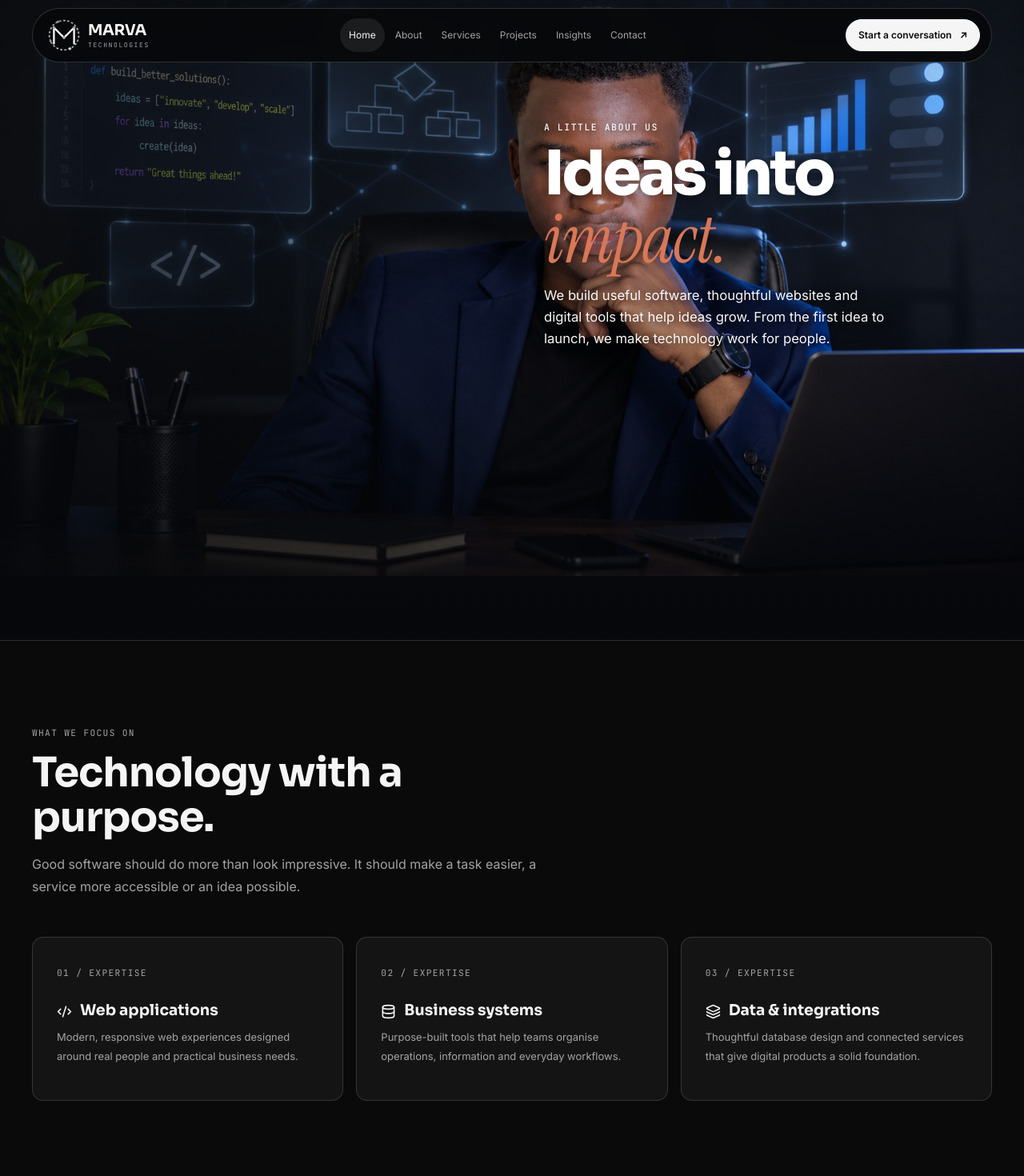
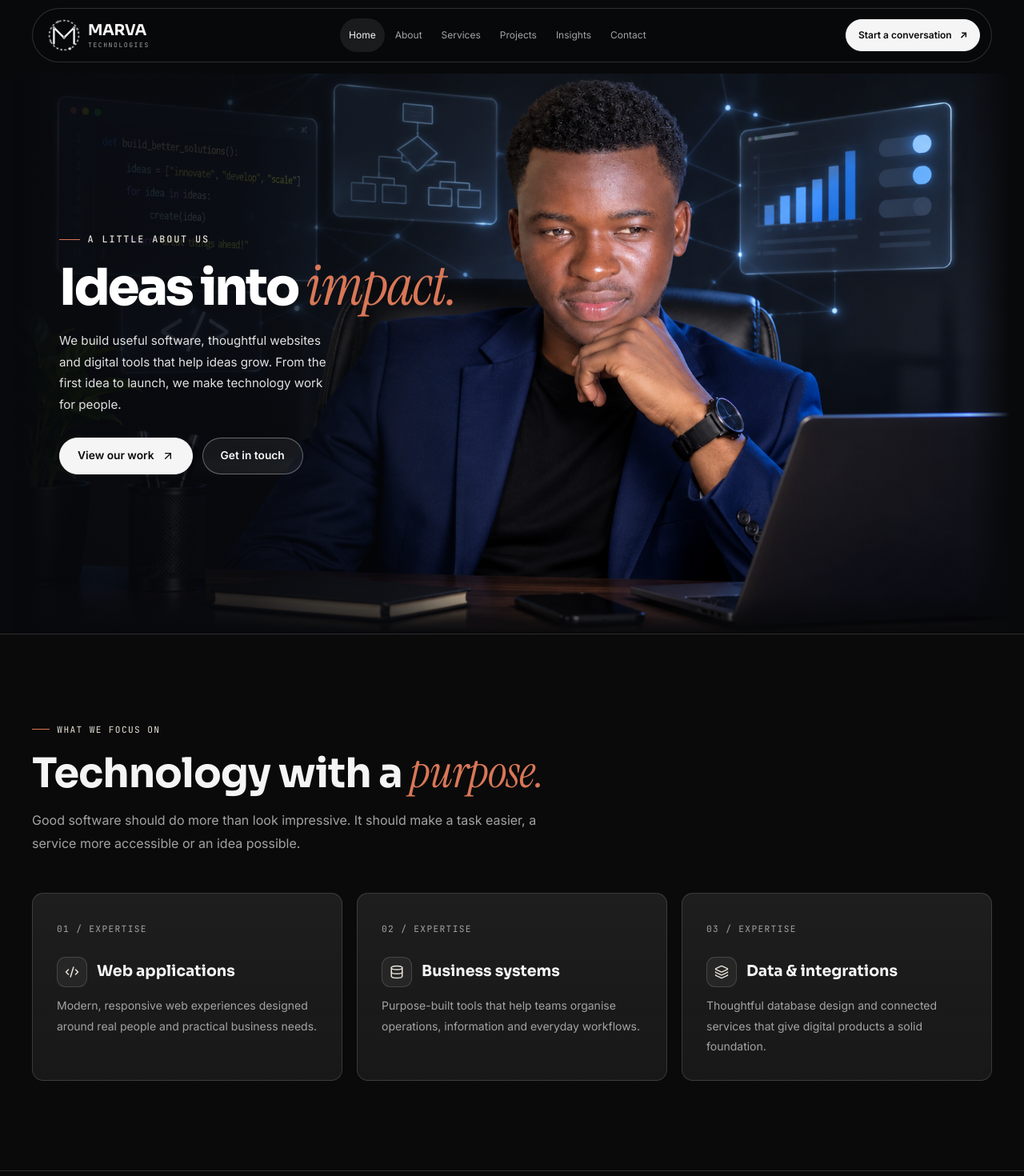
Before and after one commit to malvirn/marvatechnologies, a Next.js app: page / in a window 1280 px wide. Shown: the top 1470 px of the page at 80% size. Built offline with nearby package versions, Linux system fonts and the light colour scheme.

Commit message:
Rework hero: full uncropped image below header, copy in left half; polish homepage sections

```diff
--- a/src/app/globals.css
+++ b/src/app/globals.css
@@ -409,3 +409,143 @@ button{font:inherit}
   .hero-has-bg .intro-title { font-size: clamp(2rem, 8.2vw, 2.75rem); }
   .hero-has-bg .intro-copy { font-size: .8rem; line-height: 1.5; }
 }
+
+
+/* =====================================================================
+   HERO (current) — image sits fully below the floating header.
+   Image is shown at its natural 16:9 proportions (no crop, no zoom).
+   Copy lives in the left half and ends at the middle of the image.
+   ===================================================================== */
+.mh{
+  --mh-header-space:92px;
+  background:#08090b;
+  padding-top:var(--mh-header-space);
+  overflow:hidden;
+}
+.mh-stage{
+  position:relative;
+  container-type:inline-size;
+  width:min(100%, max(760px, calc((100svh - var(--mh-header-space) - 8px) * 1.7767)), 1672px);
+  aspect-ratio:1672 / 941;
+  margin-inline:auto;
+}
+.mh-img{
+  display:block;width:100%;height:100%;
+  object-fit:contain;image-rendering:auto;
+  user-select:none;
+}
+/* soft blend into the page on the sides and bottom */
+.mh-stage::before,.mh-stage::after{content:"";position:absolute;pointer-events:none;z-index:1}
+.mh-stage::before{inset:0;background:
+  linear-gradient(90deg,#08090b 0,rgba(8,9,11,0) 4%,rgba(8,9,11,0) 96%,#08090b 100%),
+  linear-gradient(0deg,#08090b 0,rgba(8,9,11,0) 7%)}
+.mh-shade{
+  position:absolute;inset:0;z-index:1;pointer-events:none;
+  background:linear-gradient(90deg,
+    rgba(6,8,12,.93) 0%,rgba(6,8,12,.82) 24%,rgba(6,8,12,.5) 38%,rgba(6,8,12,.14) 46%,rgba(6,8,12,0) 50%);
+}
+/* copy: from the left edge to the middle of the image */
+.mh-copy{
+  position:absolute;z-index:2;
+  left:clamp(20px,4.5cqw,72px);top:0;bottom:0;
+  width:calc(50cqw - clamp(20px,4.5cqw,72px) - 1.5cqw);
+  display:flex;flex-direction:column;justify-content:center;align-items:flex-start;
+  text-align:left;
+  animation:hero-fade-up .7s cubic-bezier(.2,.7,.2,1) both;
+}
+.mh-pretitle{
+  margin:0 0 1.1cqw;color:#E8E2D9;
+  font:500 clamp(.62rem,.95cqw,.8rem)/1.5 "JetBrains Mono",monospace;
+  letter-spacing:.16em;text-transform:uppercase;
+  display:flex;align-items:center;gap:.8em;
+}
+.mh-pretitle::before{content:"";width:2.2em;height:1px;background:#D97757}
+.mh-title{
+  margin:0;color:#fff;
+  font:800 clamp(2.1rem,5.1cqw,5.2rem)/1.02 "Sora",Arial,sans-serif;
+  letter-spacing:-.045em;text-wrap:balance;
+}
+.mh-accent{color:#D97757;font:italic 400 1.12em/1 "Instrument Serif",Georgia,serif;letter-spacing:-.02em}
+.mh-text{
+  display:grid;margin:1.6cqw 0 0;max-width:36ch;
+  color:rgba(255,255,255,.88);
+  font:400 clamp(.86rem,1.22cqw,1.1rem)/1.75 "Inter",Arial,sans-serif;
+}
+.mh-ghost,.mh-live{grid-area:1 / 1}
+.mh-ghost{visibility:hidden}
+.mh-actions{display:flex;flex-wrap:wrap;gap:12px;margin-top:2.2cqw}
+.mh-btn{
+  display:inline-flex;align-items:center;justify-content:center;gap:9px;
+  min-height:46px;padding:0 22px;border-radius:999px;
+  font:600 .86rem/1 "Inter",Arial,sans-serif;
+  transition:transform .2s,background .2s,color .2s,border-color .2s;
+}
+.mh-btn-solid{background:#F5F5F5;color:#0A0A0A;border:1px solid #F5F5F5}
+.mh-btn-solid:hover{background:#fff;transform:translateY(-2px)}
+.mh-btn-ghost{background:rgba(255,255,255,.06);color:#F5F5F5;border:1px solid rgba(255,255,255,.35);-webkit-backdrop-filter:blur(6px);backdrop-filter:blur(6px)}
+.mh-btn-ghost:hover{background:rgba(255,255,255,.14);transform:translateY(-2px)}
+
+/* phones and small tablets: picture first, full and uncropped; copy underneath */
+@media(max-width:899px){
+  .mh{--mh-header-space:84px}
+  .mh-stage{width:100%;aspect-ratio:auto;container-type:normal}
+  .mh-img{height:auto}
+  .mh-shade{display:none}
+  .mh-stage::before{background:linear-gradient(0deg,#08090b 0,rgba(8,9,11,0) 14%)}
+  .mh-copy{
+    position:relative;left:auto;top:auto;bottom:auto;width:100%;
+    padding:6px 22px 48px;margin-top:-4px;
+  }
+  .mh-pretitle{margin-bottom:12px;font-size:.7rem}
+  .mh-title{font-size:clamp(2.4rem,11vw,3.6rem)}
+  .mh-text{margin-top:16px;max-width:46ch;font-size:.96rem;line-height:1.7}
+  .mh-actions{margin-top:24px}
+}
+@media(max-width:420px){
+  .mh-actions{width:100%}
+  .mh-btn{flex:1 1 auto}
+}
+@media(prefers-reduced-motion:reduce){.mh-copy{animation:none!important}}
+
+/* =====================================================================
+   HOMEPAGE SECTIONS — polish
+   ===================================================================== */
+.section{padding:112px 0}
+.section-head .eyebrow,.project .eyebrow,.contact-band .eyebrow{display:flex;align-items:center;gap:.8em;color:#E8E2D9}
+.section-head .eyebrow::before,.project .eyebrow::before,.contact-band .eyebrow::before{content:"";width:2em;height:1px;background:#D97757}
+.section .gradient{color:#D97757;font-family:"Instrument Serif",Georgia,serif;font-style:italic;font-weight:400;font-size:1.1em;letter-spacing:-.01em}
+.cards{gap:18px}
+.card{
+  position:relative;overflow:hidden;
+  background:linear-gradient(180deg,rgba(255,255,255,.045),rgba(255,255,255,.015)),var(--surface);
+  transition:transform .3s cubic-bezier(.2,.7,.2,1),border-color .3s,box-shadow .3s;
+}
+.card::after{content:"";position:absolute;left:0;right:0;top:0;height:2px;background:linear-gradient(90deg,#D97757,transparent 70%);opacity:0;transition:opacity .3s}
+.card:hover{transform:translateY(-4px);border-color:rgba(255,255,255,.28);box-shadow:0 18px 40px rgba(0,0,0,.4)}
+.card:hover::after{opacity:1}
+.card h3 .card-icon{display:inline-grid;place-items:center;width:38px;height:38px;margin-right:12px;vertical-align:middle;border:1px solid var(--border);border-radius:11px;background:rgba(255,255,255,.05);color:#E8E2D9}
+.card h3 .card-icon svg{color:#E8E2D9!important}
+.card p{font-size:14px}
+.project{
+  background:linear-gradient(135deg,rgba(255,255,255,.05),rgba(255,255,255,.01)),var(--surface);
+  transition:border-color .3s,box-shadow .3s;
+}
+.project:hover{border-color:rgba(255,255,255,.26);box-shadow:0 22px 50px rgba(0,0,0,.4)}
+.project-visual{
+  min-height:280px;color:#E8E2D9;border:1px solid var(--border);
+  background:
+    radial-gradient(circle at 30% 25%,rgba(217,119,87,.22),transparent 55%),
+    linear-gradient(rgba(255,255,255,.04) 1px,transparent 1px) 0 0/28px 28px,
+    linear-gradient(90deg,rgba(255,255,255,.04) 1px,transparent 1px) 0 0/28px 28px,
+    #0c0d10;
+}
+.chips span{background:rgba(255,255,255,.04)}
+.btn{transition:transform .2s,background .2s,border-color .2s}
+.btn:hover{transform:translateY(-2px)}
+.secondary:hover{background:rgba(255,255,255,.08);border-color:rgba(255,255,255,.35)}
+.contact-band{
+  background:radial-gradient(ellipse at 100% 0%,rgba(217,119,87,.16),transparent 55%),var(--surface);
+}
+.footer{margin-top:24px}
+@media(max-width:899px){.section{padding:84px 0}.project{gap:28px}}
+@media(max-width:599px){.section{padding:68px 0}.card{min-height:0}}
--- a/src/app/page.tsx
+++ b/src/app/page.tsx
@@ -11,7 +11,7 @@ const services = [
 export default function Home(){return <main>
 <Hero />
 <section className="section"><div className="shell"><div className="section-head"><div className="eyebrow">What we focus on</div><h2>Technology with a <span className="gradient">purpose.</span></h2><p className="section-copy">Good software should do more than look impressive. It should make a task easier, a service more accessible or an idea possible.</p></div>
-<div className="cards">{services.map(({icon:Icon,number,title,text})=><article className="card" key={number}><small>{number} / EXPERTISE</small><h3><Icon size={19} style={{display:"inline",marginRight:10,color:"var(--accent)"}}/>{title}</h3><p>{text}</p></article>)}</div></div></section>
+<div className="cards">{services.map(({icon:Icon,number,title,text})=><article className="card" key={number}><small>{number} / EXPERTISE</small><h3><span className="card-icon"><Icon size={18}/></span>{title}</h3><p>{text}</p></article>)}</div></div></section>
 <section className="section"><div className="shell"><div className="section-head"><div className="eyebrow">Selected work</div><h2>Ideas becoming <span className="gradient">real products.</span></h2><p className="section-copy">A look at practical software projects and experiments from the Marva Technologies journey.</p></div>
 <article className="project"><div className="project-visual"><Sparkles size={74} strokeWidth={1}/></div><div><div className="eyebrow">Featured project · Completed</div><h2>Repair Management System</h2><p className="section-copy">A completed software project focused on supporting repair-workshop management. A detailed case study will be added with verified features and project screenshots.</p><div className="chips"><span>Business software</span><span>Full-stack development</span></div><Link className="btn secondary" href="/projects">View project details <ArrowUpRight size={15}/></Link></div></article></div></section>
 <section className="section"><div className="shell"><div className="contact-band"><div><div className="eyebrow">Have an idea?</div><h2>Let’s make something useful.</h2><p className="section-copy">Have a project, collaboration or opportunity in mind? Let’s talk.</p></div><Link className="btn primary" href="/contact">Get in touch <ArrowUpRight size={16}/></Link></div></div></section>
--- a/src/components/Hero.tsx
+++ b/src/components/Hero.tsx
@@ -1,21 +1,52 @@
 "use client";
 
+import Link from "next/link";
+import { ArrowUpRight } from "lucide-react";
 import { useTypewriter } from "@/hooks/useTypewriter";
 
+const INTRO =
+  "We build useful software, thoughtful websites and digital tools that help ideas grow. From the first idea to launch, we make technology work for people.";
+
 export default function Hero() {
-  const typed = useTypewriter(
-    "We build useful software, thoughtful websites and digital tools that help ideas grow. From the first idea to launch, we make technology work for people.",
-    { speed: 34 }
-  );
+  const typed = useTypewriter(INTRO, { speed: 34 });
 
   return (
-    <section className="intro-hero hero-single-image hero-has-bg" id="home" aria-label="About Marva Technologies">
-      <div className="hero-content-wrap hero-single-content">
-        <p className="hero-pretitle">A little about us</p>
-        <h1 className="intro-title">Ideas into <span className="headline-emphasis">impact.</span></h1>
-        <p className="intro-copy hero-type-copy" aria-live="polite">
-          {typed.text}<i className="typing-cursor" aria-hidden="true" />
-        </p>
+    <section className="mh" id="home" aria-label="About Marva Technologies">
+      <div className="mh-stage">
+        {/* Shown at its natural proportions: never cropped, never zoomed */}
+        <img
+          className="mh-img"
+          src="/hero-background.webp"
+          alt="Malvirn Gomo, founder of Marva Technologies, at his desk with a laptop and glowing code panels"
+          width={1672}
+          height={941}
+          fetchPriority="high"
+          decoding="async"
+        />
+        <div className="mh-shade" aria-hidden="true" />
+
+        <div className="mh-copy">
+          <p className="mh-pretitle">A little about us</p>
+          <h1 className="mh-title">
+            Ideas into <span className="mh-accent">impact.</span>
+          </h1>
+          <p className="mh-text">
+            <span className="sr-only">{INTRO}</span>
+            <span className="mh-ghost" aria-hidden="true">{INTRO}</span>
+            <span className="mh-live" aria-hidden="true">
+              {typed.text}
+              <i className="typing-cursor" />
+            </span>
+          </p>
+          <div className="mh-actions">
+            <Link className="mh-btn mh-btn-solid" href="/projects">
+              View our work <ArrowUpRight size={16} aria-hidden="true" />
+            </Link>
+            <Link className="mh-btn mh-btn-ghost" href="/contact">
+              Get in touch
+            </Link>
+          </div>
+        </div>
       </div>
     </section>
   );
```
